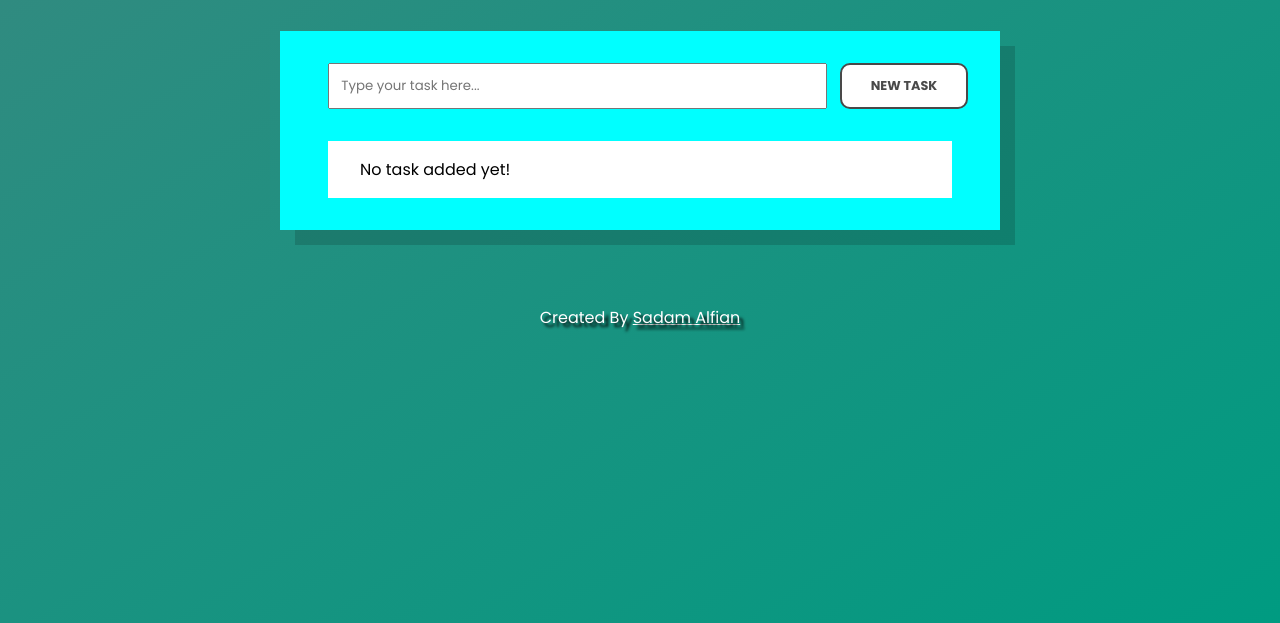
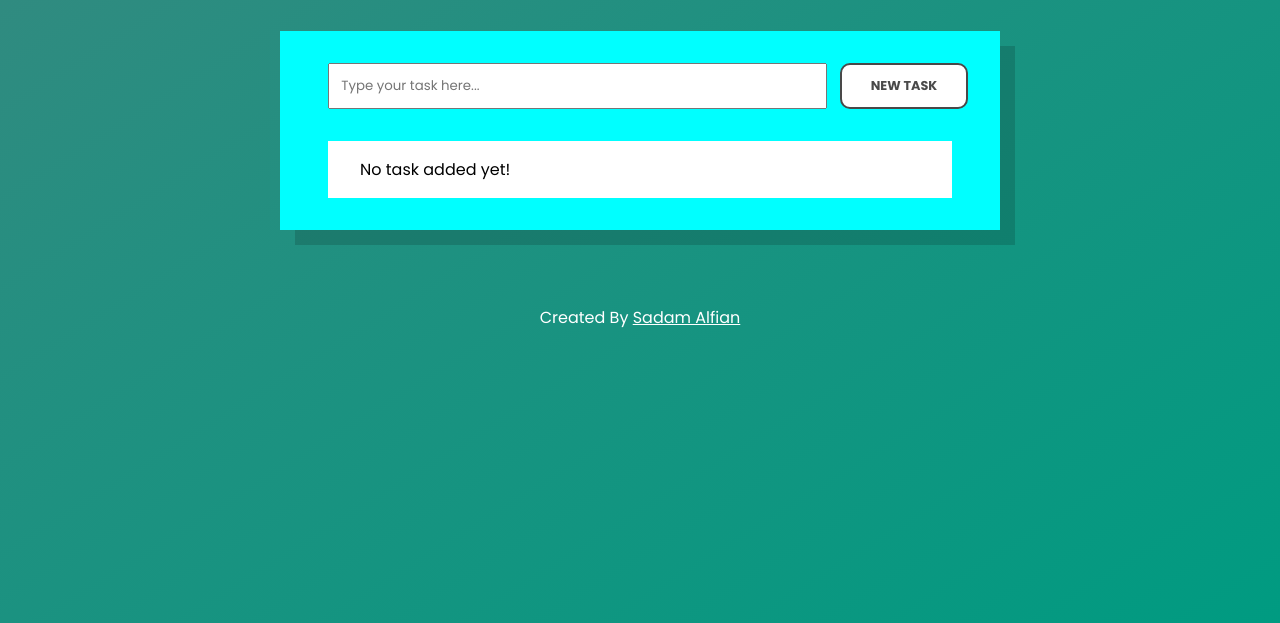
Before and after one commit to sdmalfian/Todoo.txt, a plain HTML site: page index.html in a window 1280 px wide. Shown: the part 177-800 px from the top of the page. Drawn offline with Linux system fonts and the light colour scheme.

Commit message:
remove footer shadow

```diff
--- a/assets/style.css
+++ b/assets/style.css
@@ -152,8 +152,7 @@ h1:hover {
 .link {
   text-align: center;
   margin-top: 75px;
-  color: #fff;
-  text-shadow: 4px 4px 3px rgba(0, 0, 0, 1);
+  color: #ffffff;
 }
 
 .link a {
```
